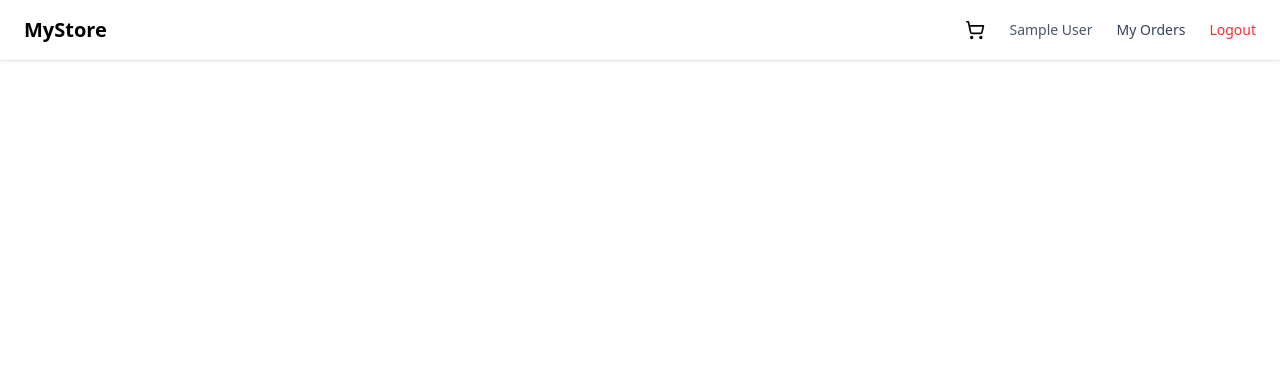
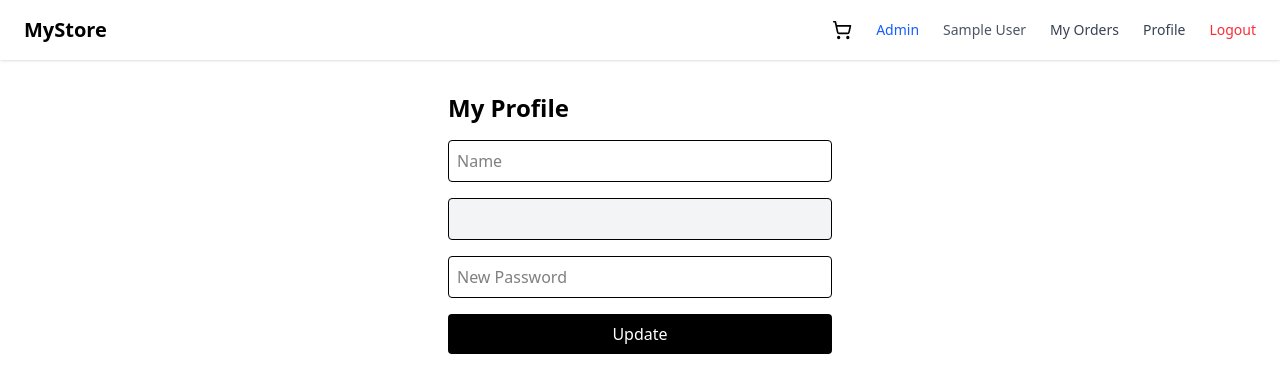
Before and after one commit to nprasad2077/ecommerce_frontend, a React (Vite) app: page /profile in a window 1280 px wide. Shown: the top 392 px of the page. Built offline with nearby package versions, Linux system fonts and the light colour scheme; no server answers; sample sign-in values are in the browser's storage.

Commit message:
profile/admin panels

```diff
--- a/src/App.jsx
+++ b/src/App.jsx
@@ -11,6 +11,8 @@ import OrderPage from "./pages/OrderPage";
 import PaymentPage from "./pages/PaymentPage";
 import MyOrdersPage from "./pages/MyOrdersPage";
 import PrivateRoute from "./components/PrivateRoute";
+import ProfilePage from "./pages/ProfilePage";
+import AdminDashboard from "./pages/AdminDashboard";
 
 function App() {
   return (
@@ -62,6 +64,22 @@ function App() {
             </PrivateRoute>
           }
         />
+        <Route
+          path="/profile"
+          element={
+            <PrivateRoute>
+              <ProfilePage />
+            </PrivateRoute>
+          }
+        />
+        <Route
+          path="/admin"
+          element={
+            <PrivateRoute>
+              <AdminDashboard />
+            </PrivateRoute>
+          }
+        />
       </Routes>
     </BrowserRouter>
   );
--- a/src/components/Header.jsx
+++ b/src/components/Header.jsx
@@ -8,7 +8,6 @@ export default function Header() {
   const { user, logout } = useAuth();
   const { cart } = useCart();
   const cartCount = cart.reduce((acc, item) => acc + item.qty, 0);
-
 
   return (
     <header className="bg-white shadow px-6 py-4 flex justify-between items-center">
@@ -25,7 +24,11 @@ export default function Header() {
             </span>
           )}
         </Link>
-
+        {user?.isAdmin && (
+          <Link to="/admin" className="text-sm text-blue-600 hover:underline">
+            Admin
+          </Link>
+        )}
         {user ? (
           <>
             <span className="text-sm text-gray-600">{user.name}</span>
@@ -34,6 +37,12 @@ export default function Header() {
               className="text-sm text-gray-700 hover:underline"
             >
               My Orders
+            </Link>
+            <Link
+              to="/profile"
+              className="text-sm text-gray-700 hover:underline"
+            >
+              Profile
             </Link>
             <button
               onClick={logout}
@@ -44,7 +53,7 @@ export default function Header() {
           </>
         ) : (
           <Link
-            to="/"
+            to="/login"
             className="flex items-center gap-1 text-gray-700 hover:text-black"
           >
             <User className="w-5 h-5" />
--- /dev/null
+++ b/src/pages/AdminDashboard.jsx
@@ -0,0 +1,53 @@
+import React, { useEffect, useState } from "react";
+import API from "../services/api";
+
+export default function AdminDashboard() {
+  const [users, setUsers] = useState([]);
+
+  useEffect(() => {
+    API.get("/users/")
+      .then((res) => setUsers(res.data))
+      .catch((err) => console.error(err));
+  }, []);
+
+  const handleDelete = async (id) => {
+    if (!window.confirm("Delete user?")) return;
+    await API.delete(`/users/delete/${id}/`);
+    setUsers((prev) => prev.filter((u) => u._id !== id));
+  };
+
+  return (
+    <div className="p-8 max-w-4xl mx-auto">
+      <h2 className="text-2xl font-bold mb-6">Admin Dashboard – Users</h2>
+      <table className="w-full border text-sm">
+        <thead className="bg-gray-100">
+          <tr>
+            <th className="p-2">ID</th>
+            <th className="p-2">Name</th>
+            <th className="p-2">Email</th>
+            <th className="p-2">Admin</th>
+            <th className="p-2">Actions</th>
+          </tr>
+        </thead>
+        <tbody>
+          {users.map((u) => (
+            <tr key={u._id} className="border-t">
+              <td className="p-2">{u._id}</td>
+              <td className="p-2">{u.name}</td>
+              <td className="p-2">{u.email}</td>
+              <td className="p-2">{u.isAdmin ? "✅" : "❌"}</td>
+              <td className="p-2">
+                <button
+                  className="text-red-600 hover:underline"
+                  onClick={() => handleDelete(u._id)}
+                >
+                  Delete
+                </button>
+              </td>
+            </tr>
+          ))}
+        </tbody>
+      </table>
+    </div>
+  );
+}
--- a/src/pages/LoginPage.jsx
+++ b/src/pages/LoginPage.jsx
@@ -22,7 +22,7 @@ export default function LoginPage() {
       });
 
       login(data); // Save to context + localStorage
-      navigate("/products");
+      navigate("/");
     } catch (err) {
       setError("Invalid credentials. Please try again.");
     }
--- a/src/pages/ProductDetail.jsx
+++ b/src/pages/ProductDetail.jsx
@@ -16,11 +16,16 @@ export default function ProductDetail() {
 
   if (!product) return <p className="p-8">Loading product...</p>;
 
-
   return (
     <div className="p-8 max-w-4xl mx-auto grid md:grid-cols-2 gap-6">
-      <img src={getImageUrl(product.image)} alt={product.name} className="w-full rounded-lg" />
+      {/* 🖼 Product Image */}
+      <img
+        src={getImageUrl(product.image)}
+        alt={product.name}
+        className="w-full rounded-lg"
+      />
 
+      {/* 📦 Product Details */}
       <div>
         <h2 className="text-3xl font-bold mb-2">{product.name}</h2>
         <p className="text-gray-500 mb-2">Brand: {product.brand}</p>
@@ -33,6 +38,51 @@ export default function ProductDetail() {
         >
           Add to Cart
         </button>
+
+        {/* ✍️ Review Form */}
+        {user && !reviewed && (
+          <form
+            onSubmit={handleReviewSubmit}
+            className="mt-10 space-y-4 border-t pt-6"
+          >
+            <h4 className="font-semibold">Leave a Review</h4>
+            <select
+              value={rating}
+              onChange={(e) => setRating(Number(e.target.value))}
+              className="w-full p-2 border rounded"
+            >
+              {[1, 2, 3, 4, 5].map((n) => (
+                <option key={n} value={n}>
+                  {n} - {["Terrible", "Bad", "Okay", "Good", "Great"][n - 1]}
+                </option>
+              ))}
+            </select>
+            <textarea
+              value={comment}
+              onChange={(e) => setComment(e.target.value)}
+              placeholder="Your review..."
+              className="w-full p-2 border rounded"
+              rows={3}
+            />
+            <button className="bg-black text-white px-4 py-2 rounded">
+              Submit Review
+            </button>
+          </form>
+        )}
+
+        {/* ⭐ Reviews Section */}
+        {product.reviews?.length > 0 && (
+          <div className="mt-10 border-t pt-6">
+            <h3 className="text-xl font-semibold mb-2">Reviews</h3>
+            {product.reviews.map((review) => (
+              <div key={review._id} className="mb-4 border-b pb-2">
+                <p className="font-semibold">{review.name}</p>
+                <p className="text-sm text-gray-500">⭐ {review.rating}/5</p>
+                <p className="text-sm">{review.comment}</p>
+              </div>
+            ))}
+          </div>
+        )}
       </div>
     </div>
   );
--- /dev/null
+++ b/src/pages/ProfilePage.jsx
@@ -0,0 +1,62 @@
+import React, { useEffect, useState } from "react";
+import API from "../services/api";
+import { useAuth } from "../context/AuthContext";
+
+export default function ProfilePage() {
+  const { user, login } = useAuth();
+  const [form, setForm] = useState({ name: "", email: "", password: "" });
+  const [message, setMessage] = useState("");
+
+  useEffect(() => {
+    API.get("/users/profile/").then((res) =>
+      setForm({ name: res.data.name, email: res.data.email, password: "" })
+    );
+  }, []);
+
+  const handleChange = (e) =>
+    setForm({ ...form, [e.target.name]: e.target.value });
+
+  const handleSubmit = async (e) => {
+    e.preventDefault();
+    try {
+      const { data } = await API.put("/users/profile/update/", form);
+      login(data); // Update context/localStorage
+      setMessage("Profile updated!");
+    } catch {
+      setMessage("Update failed");
+    }
+  };
+
+  return (
+    <div className="max-w-md mx-auto p-8">
+      <h2 className="text-2xl font-bold mb-4">My Profile</h2>
+      {message && <p className="text-sm mb-4">{message}</p>}
+      <form onSubmit={handleSubmit} className="space-y-4">
+        <input
+          name="name"
+          value={form.name}
+          onChange={handleChange}
+          className="w-full p-2 border rounded"
+          placeholder="Name"
+        />
+        <input
+          name="email"
+          value={form.email}
+          disabled
+          className="w-full p-2 border rounded bg-gray-100"
+        />
+        <input
+          name="password"
+          value={form.password}
+          onChange={handleChange}
+          type="password"
+          className="w-full p-2 border rounded"
+          placeholder="New Password"
+        />
+        <button className="w-full bg-black text-white py-2 rounded">
+          Update
+        </button>
+      </form>
+    </div>
+  );
+}
```
